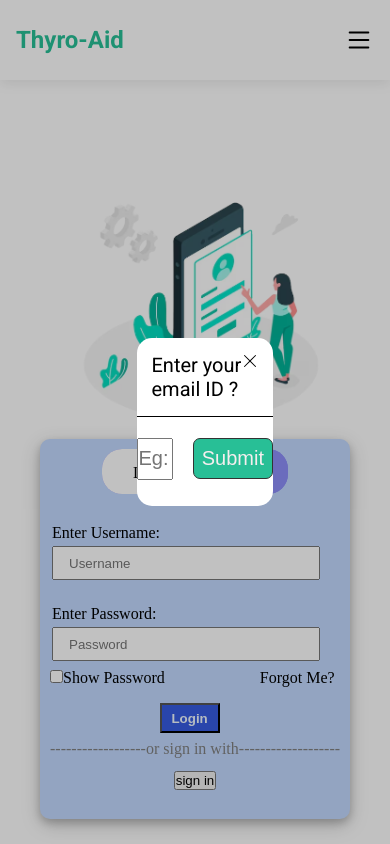
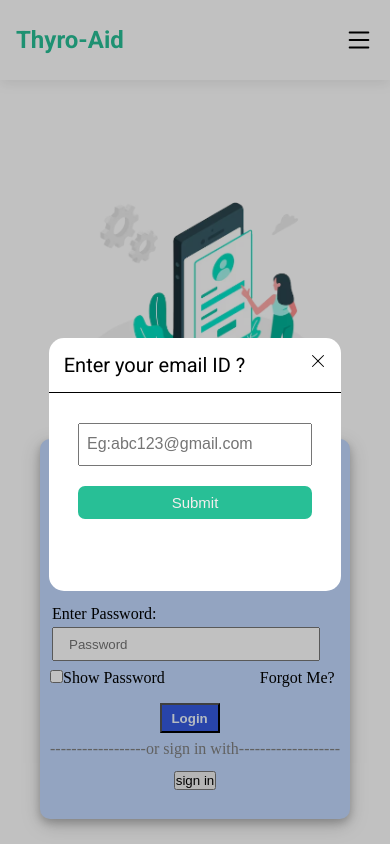
Before and after one commit to Durga-prasad-1/G63ps, a React (Create React App) app in the folder Frontend/: page /login in a window 390 px wide. Both pictures are taken after a click on the link "Forgot Me?". Built offline with nearby package versions, Linux system fonts and the light colour scheme.

Commit message:
forget password responsive

```diff
--- a/Frontend/src/components/login/login.css
+++ b/Frontend/src/components/login/login.css
@@ -205,7 +205,7 @@
     text-align: center;
     cursor: pointer;
     border-radius: 7px;
-    border: 1px solid #333;
+    border: 0;
     font-size: 20px;
     background-color: var(--primary-color);
     color: rgb(245, 238, 238);
@@ -222,6 +222,10 @@
 .login_mail{
     width: 70%;
     height: 50%;
+}
+.mail_btn input{
+    font-size: 20px;
+    padding: 5px;
 }
 
 @media screen and (min-width:1025px) {
@@ -242,4 +246,22 @@
     .imagePos{
         height: 300px;
     }
+    .enter_mail {
+        width: 75%;
+        left: 12.5%;
+        height: 30%;
+    }
+    .mail_btn {
+        flex-direction: column;
+        padding-top: 30px;
+    }
+    .mail_btn input{
+        font-size: 1rem;
+        padding: 7px;
+        width: 80%;
+    }
+    .butn1{
+        font-size: 15px;
+        width: 80%;
+    }
 }
--- a/Frontend/src/components/login/login.jsx
+++ b/Frontend/src/components/login/login.jsx
@@ -97,16 +97,40 @@ function Login(props){
         }
     };
 
-
+    // this is for show forgot password display
     function showPermission(){
         let show = document.querySelector("#permission1");
         show.classList.remove("active1");
     }
 
     function notShowPermission(){
+        let inputValue = document.querySelector("#bfg");
+        inputValue.value = "";
         let show = document.querySelector("#permission1");
         show.classList.add("active1");
     }
+
+    function emailSent(event){
+        let show = document.querySelector("#permission1");
+        show.classList.add("active1");
+        // the event is for button but i need to check for input so previousElement is used
+        let mail = event.target.previousElementSibling.value;
+        console.log(mail);
+        if (mail === ""){
+            toast.warn("You didn't enter the email",{
+                position:"top-center"
+            });
+        }
+        else{
+            toast.success("Link is sent to your mail",{
+                position:"top-center"
+            });
+        }
+
+        let inputValue = document.querySelector("#bfg");
+        inputValue.value = "";  // this is for default text value is empty
+    }
+
 
     return(
         <div className="flexes">
@@ -160,8 +184,8 @@ function Login(props){
                 </button>
                 </div>
                 <div className="mail_btn">
-                    <input placeholder="Eg: Rishi@gmail.com" className="login_mail" style={{ fontSize: '20px' }}/>
-                    <button className="butn1">Submit</button>
+                    <input name="forgotMail" type="email" placeholder="Eg:abc123@gmail.com" id="bfg" className="login_mail"  />
+                    <button className="butn1" onClick={emailSent}>Submit</button>
                 </div>
             </div>
             </div>
```
